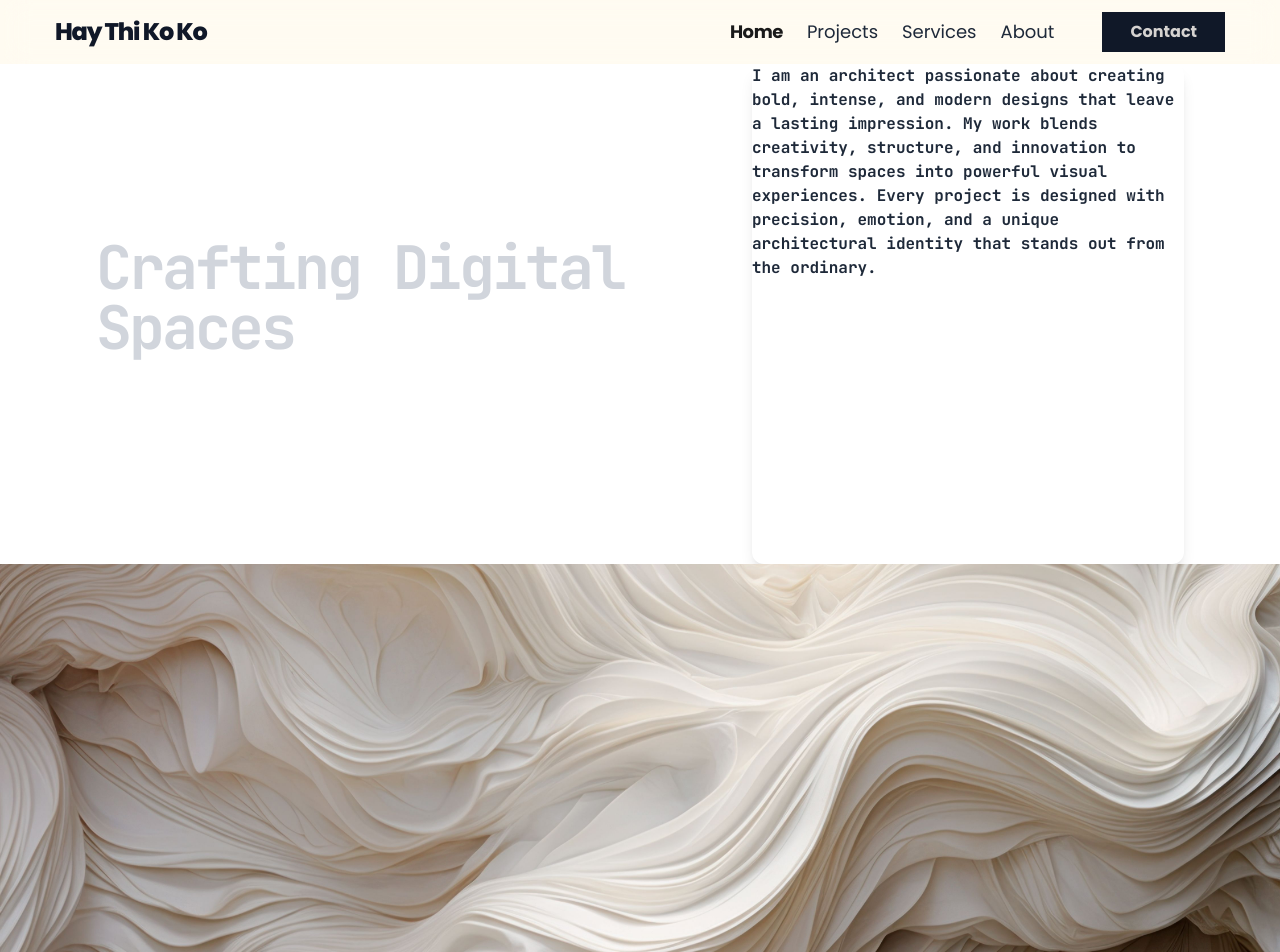
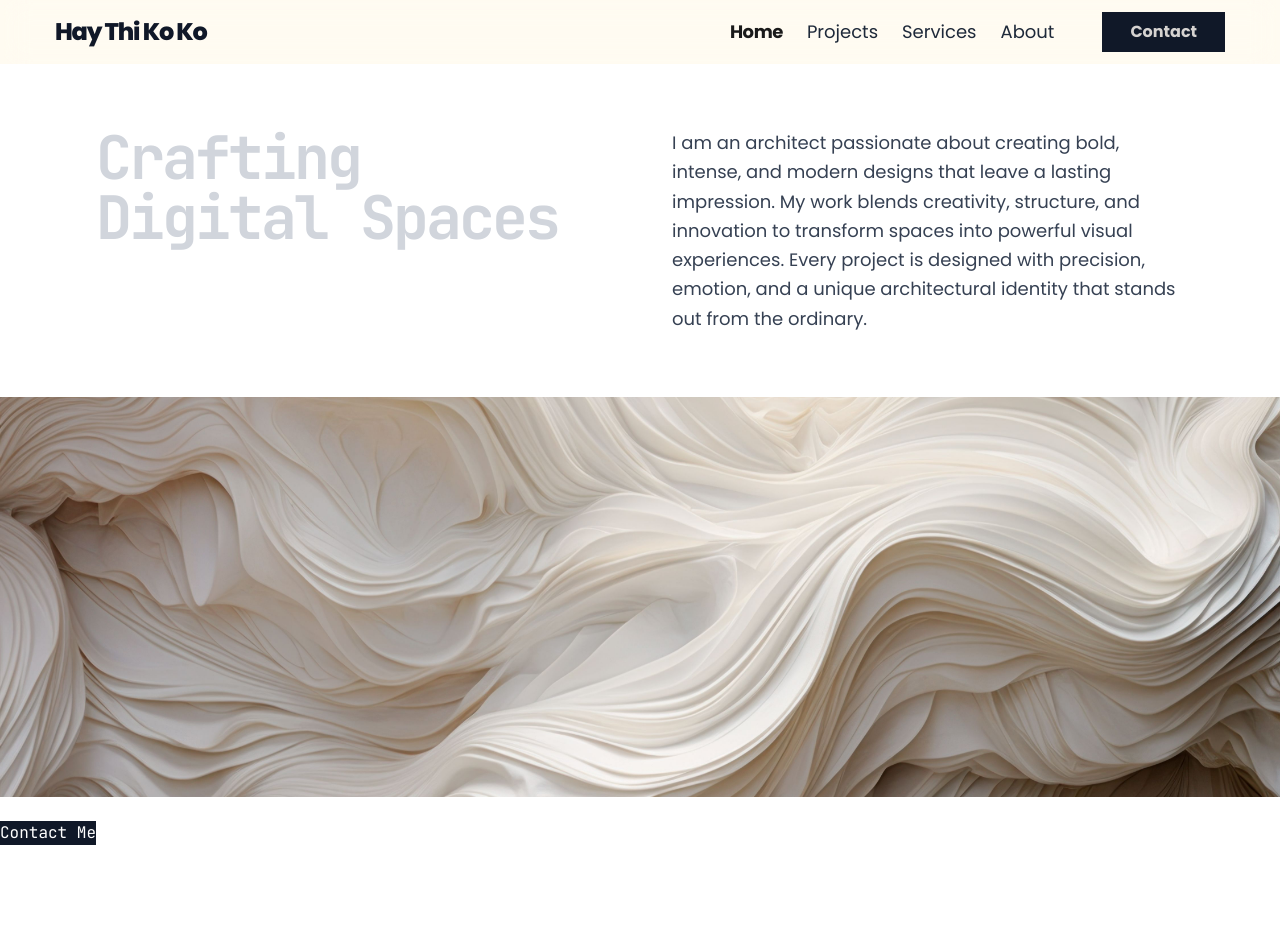
Before and after one commit to kyawzawlwin1/haythikokopage, a React (Vite) app: page / in a window 1280 px wide. Shown: the top 952 px of the page. Built offline with nearby package versions, Linux system fonts and the light colour scheme.

Commit message:
feat:adjusting layouts

```diff
--- a/src/features/static/components/HeroSection.jsx
+++ b/src/features/static/components/HeroSection.jsx
@@ -5,20 +5,21 @@ const HeroSection = () => {
   return (
     /* flex-1 take the space between header and footer */
     <section className="min-h-screen">
-      <div className=" text-white flex flex-row items-center w-full px-12 md:px-24 justify-between bg-cover bg-no-repeat">
-        {/* word box */}
-        <div className="">
+      {/* layer one */}
+      <div className="text-gray-900 grid grid-cols-1 md:grid-cols-2 gap-16 w-full px-12 md:px-24 py-16 max-w-7xl mx-auto">
+        {/* title box*/}
+        <div className="flex flex-col justify-start">
           <h1 className="font-Poppins text-6xl font-bold tracking-tighter text-gray-300 mb-8">
             Crafting Digital Spaces
           </h1>
-
         </div>
 
-        {/* another paragraph */}
+        {/* paragraph */}
         <div
-          className="w-64 h-64 rounded-xl w-96 h-96 md:w-[500px] md:h-[500px] shadow-lg bg-cover bg-center bg-no-repeat"
+          className="flex flex-col justify-start"
           // style={{ backgroundImage: `url(${heroBg})` }}
-        ><p className="font-bold text-gray-800">
+        >
+          <p className="font-poppins text-gray-700 leading-relaxed text-base md:text-lg">
             I am an architect passionate about creating bold, intense, and
             modern designs that leave a lasting impression. My work blends
             creativity, structure, and innovation to transform spaces into
@@ -29,10 +30,21 @@ const HeroSection = () => {
           <p className="text-gray-900"></p>
         </div>
       </div>
+          {/* layer two */}
       <div
         className="w-full h-[400px] bg-cover bg-center bg-no-repeat relative"
         style={{ backgroundImage: `url(${HeroBg})` }}
-      > </div>
+      >
+        {" "}
+      </div>
+      {/* layer three */}
+      <div className="h-80">
+        <p>
+          Lorem ipsum dolor sit, amet consectetur adipisicing elit. Quam,
+          doloribus.
+        </p>
+        <button className="bg-gray-900">Contact Me</button>
+      </div>
     </section>
   );
 };
```
